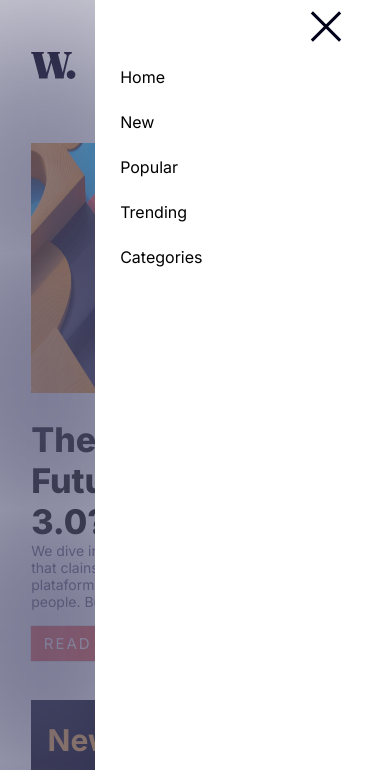
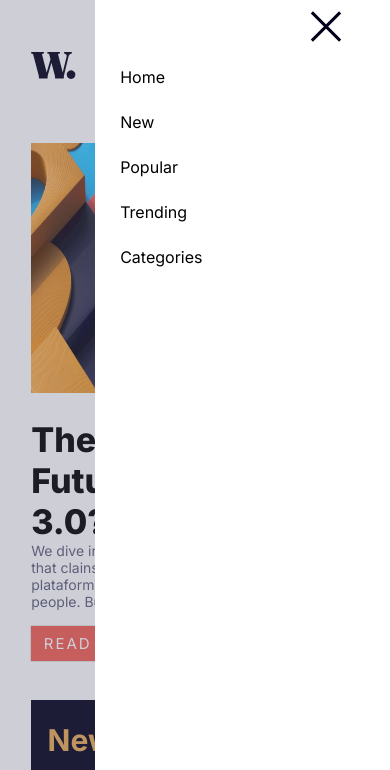
Before and after one commit to riquelme88/newhome-page, a plain HTML site: page index.html in a window 390 px wide. Both pictures are taken after a click on the picture 330 px from the left and 67 px from the top of the page. Shown: the top 770 px of the page. Drawn offline with Linux system fonts and the light colour scheme.

Commit message:
Ultimo ajuste

```diff
--- a/assets/css/style.css
+++ b/assets/css/style.css
@@ -5,6 +5,15 @@
     font-family: 'Inter', sans-serif;
 }
 
+.back{
+    background-color: hsl(236, 13%, 42%);
+    width: 100vw;
+    height: 150vh;
+    margin-top: -100vh;
+    position: absolute;
+    opacity: 0.3;
+    display: none;
+}
 header{
     height: 16vh;
     display: flex;
@@ -229,7 +238,6 @@ main{
 }
 
 @media screen and (max-width: 500px) {
-    body{}
     .logo{
         margin-left: 8vw;
     }
@@ -256,9 +264,8 @@ main{
         padding: 15px;
         height: 282vh;
         width: 100%;
-        transition: all ease 0.3s;
+        transition: all ease 0.5s;
         display: none;
-        box-shadow: -200px 0px 250px #555577;
     }
 
     header nav ul{
@@ -391,9 +398,8 @@ main{
         padding: 15px;
         height: 282vh;
         width: 100%;
-        transition: all ease 0.3s;
+        transition: all ease 0.5s;
         display: none;
-        box-shadow: -165px 0px 250px #555577;
     }
 
     .menu-close{
--- a/assets/js/script.js
+++ b/assets/js/script.js
@@ -4,6 +4,9 @@ document.querySelector('.menu-open').addEventListener('click', ()=>{
         document.querySelector('header nav').style.marginLeft = '-72vw'
     },1)
     window.document.body.style.overflow = 'hidden'
+    setTimeout(()=>{
+        document.querySelector('.back').style.display = 'block'
+    },80)
 
 })
 
@@ -13,5 +16,6 @@ document.querySelector('.menu-close').addEventListener('click', ()=>{
         document.querySelector('header nav').style.display = 'none'
     },200)
     window.document.body.style.overflow = ''
+    document.querySelector('.back').style.display = 'none'
 
 })
--- a/index.html
+++ b/index.html
@@ -27,7 +27,6 @@
     <main>
         <section class="bright-3">
             <img src="/assets/images/image-web-3-desktop.jpg" alt="image-web-3-desktop">
-            </div>
             <div class="future-bright">
                 <h1>The Bright Future of Web 3.0?</h1>
                 <div class="future-bright-info">
@@ -81,5 +80,6 @@
     </main>
     <footer></footer>
     <script src="/assets/js/script.js"></script>
+    <div class="back"></div>
 </body>
 </html>
```
